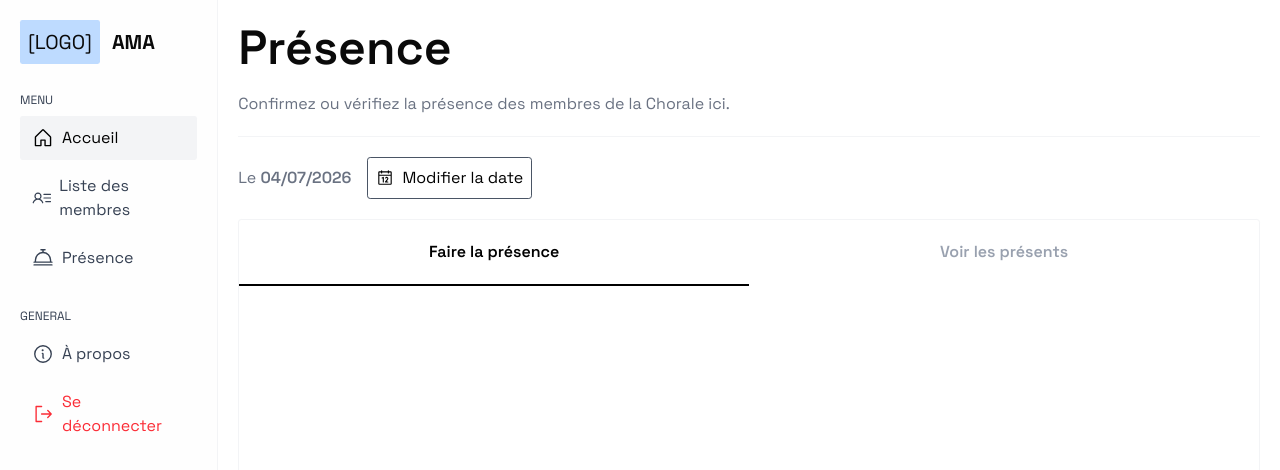
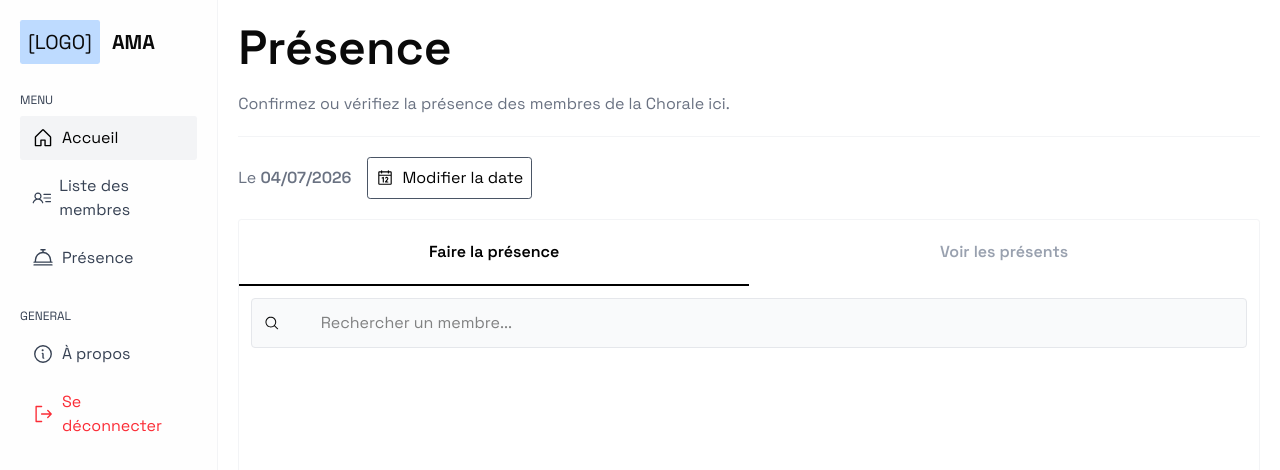
Before and after one commit to tojonirinaAndrian/ama-app, a Next.js app: page /presence in a window 1280 px wide. Shown: the top 470 px of the page. Built offline with nearby package versions, Linux system fonts and the light colour scheme.

Commit message:
added Search Component

```diff
--- /dev/null
+++ b/app/components/presence/searchComponent.tsx
@@ -0,0 +1,14 @@
+import { MagnifyingGlassIcon } from "@phosphor-icons/react";
+
+export default function  () {
+    return <>
+    <div className="p-3 flex flex-col">
+        <div className="border flex gap-2 items-center p-3 rounded border-gray-200 bg-gray-50">
+        <MagnifyingGlassIcon />
+        <input type="text" className="w-full" placeholder="
+        Rechercher un membre..."/>
+
+        </div>
+    </div>
+    </>
+}
--- a/app/presence/page.tsx
+++ b/app/presence/page.tsx
@@ -1,29 +1,9 @@
 "use client";
 
-import { CalendarIcon } from "@phosphor-icons/react";
-import { useState } from "react";
 import { usePresenceStore } from "../stores/presence-store";
-import { Popover, PopoverContent, PopoverTrigger } from "@/components/ui/popover";
-import CustomCalendar from "../components/customCalendar";
 // import { Button } from "@/components/ui/button";
 import DatePickerSection from "../components/presence/datePickerSectionComponent";
-
-import {
-  DialogTrigger,
-  DialogContent,
-  DialogTitle,
-  Dialog,
-  DialogHeader,
-  DialogDescription,
-} from "@/components/ui/dialog";
-
-type MembreType = {
-  id: number;
-  cheminImage: string;
-  nom: string;
-  prenoms: string;
-  pourcentage: number;
-};
+import SearchComponent from "../components/presence/searchComponent";
 
 const ACTIVE_STYLE = "text-black! border-black!";
 
@@ -59,6 +39,7 @@ export default function Presence() {
             Voir les présents
           </button>
         </div>
+        <SearchComponent />
       </div>
     </div>
   );
```
